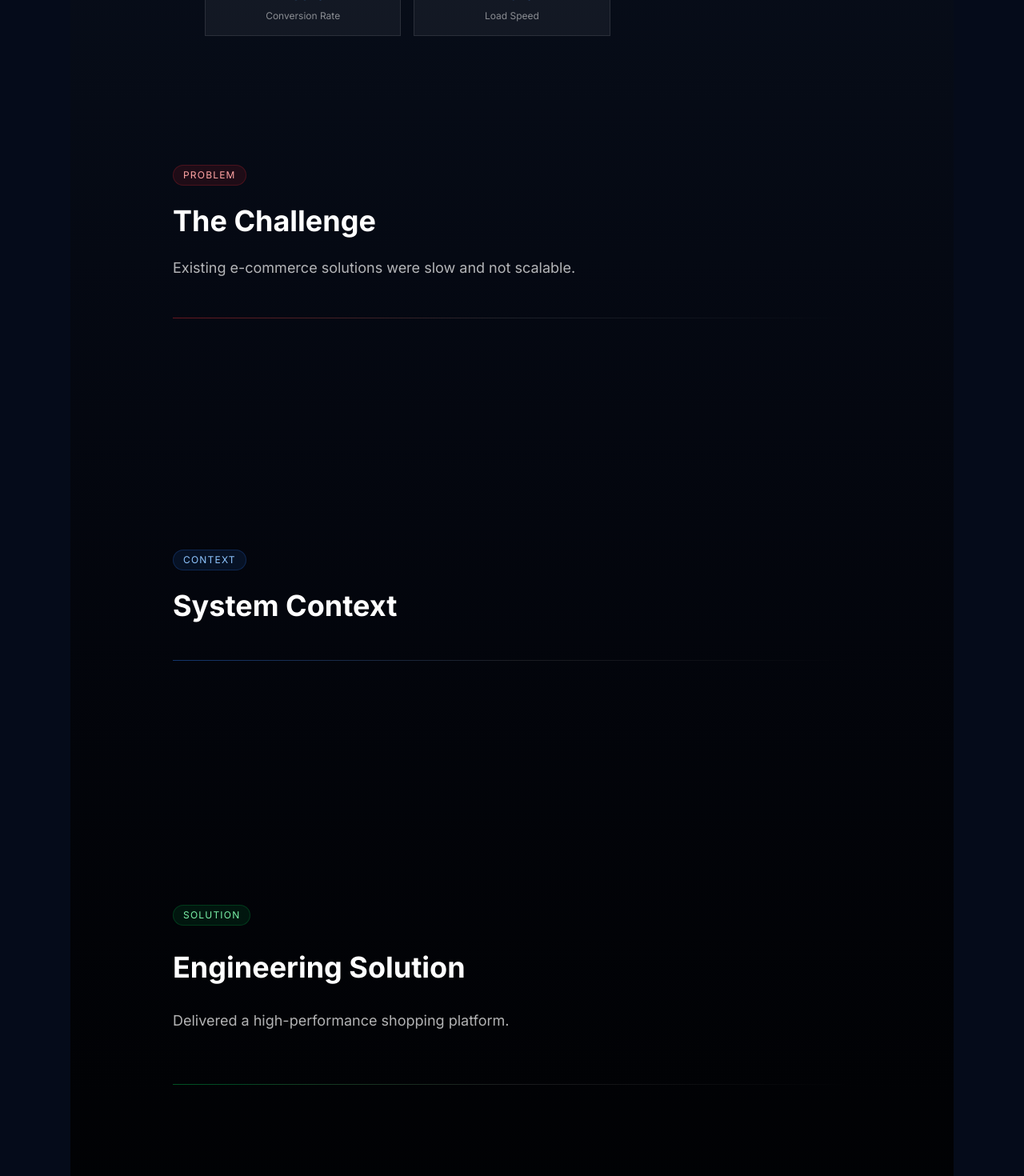
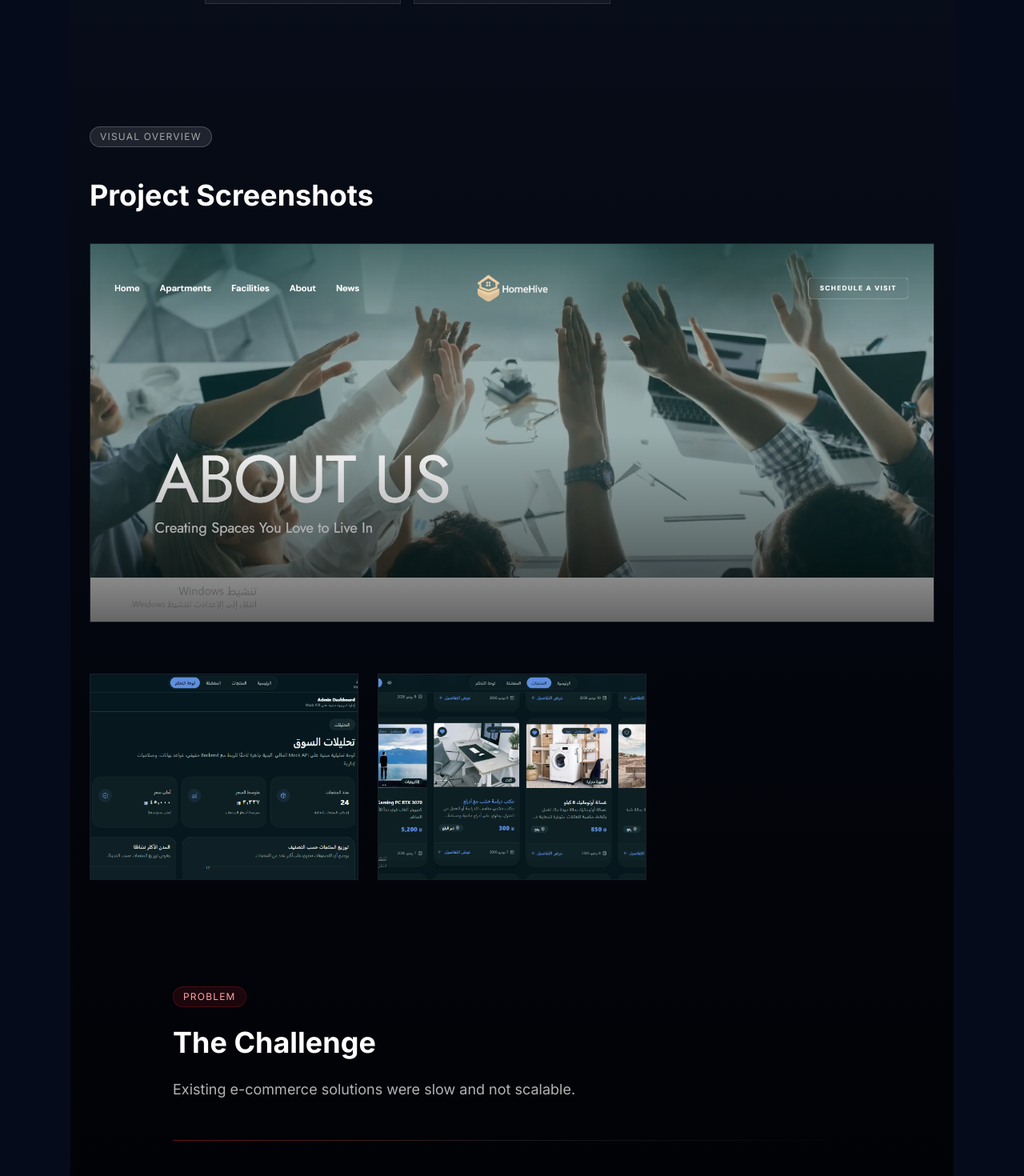
Before and after one commit to odaysaad2003-png/portfolio-SaaS, a Next.js app: page /projects/hom-hive in a window 1280 px wide. Shown: the part 600-2070 px from the top of the page at 80% size. Built offline with nearby package versions, Linux system fonts and the light colour scheme.

Commit message:
edit progrct details page

```diff
--- a/src/features/projects/case-study/components/case-study-architecture.tsx
+++ b/src/features/projects/case-study/components/case-study-architecture.tsx
@@ -6,7 +6,7 @@ type Props = {
 
 export function CaseStudyArchitecture({data}: Props) {
     return (
-        <section className="relative py-24">
+        <section className="relative py-5">
             <div className="max-w-4xl mx-auto px-6 space-y-8">
                 {/* Label */}
                 <div className="inline-flex items-center px-3 py-1 rounded-full bg-purple-500/10 border border-purple-500/20 text-purple-300 text-xs uppercase tracking-widest">
--- a/src/features/projects/case-study/components/case-study-context.tsx
+++ b/src/features/projects/case-study/components/case-study-context.tsx
@@ -6,7 +6,7 @@ type Props = {
 
 export function CaseStudyContext({data}: Props) {
     return (
-        <section className="relative py-20">
+        <section className="relative py-10">
             <div className="max-w-4xl mx-auto px-6 space-y-6">
                 {/* Label */}
                 <div className="inline-flex items-center px-3 py-1 rounded-full bg-blue-500/10 border border-blue-500/20 text-blue-300 text-xs uppercase tracking-widest">
--- a/src/features/projects/case-study/components/case-study-hero.tsx
+++ b/src/features/projects/case-study/components/case-study-hero.tsx
@@ -8,7 +8,7 @@ type Props = {
 
 export function CaseStudyHero({data}: Props) {
     return (
-        <section className="relative overflow-hidden py-20">
+        <section className="relative overflow-hidden py-10">
             {/* Background Glow */}
             <div className="absolute inset-0 -z-10">
                 <div className="absolute top-[-120px] left-1/2 -translate-x-1/2 w-[500px] h-[500px] bg-blue-500/20 blur-[120px] rounded-full" />
--- /dev/null
+++ b/src/features/projects/case-study/components/case-study-images.tsx
@@ -0,0 +1,57 @@
+"use client";
+
+import {CaseStudy} from "../../engine/project-mapper";
+
+type Props = {
+    data: CaseStudy;
+};
+
+export function CaseStudyImages({data}: Props) {
+    if (!data.images?.length) return null;
+
+    const [featured, ...rest] = data.images;
+
+    return (
+        <section className="relative py-28">
+            <div className="max-w-6xl mx-auto px-6 space-y-10">
+                {/* Label */}
+                <div className="inline-flex items-center px-3 py-1 rounded-full bg-white/10 border border-white/20 text-white/60 text-xs uppercase tracking-widest">
+                    Visual Overview
+                </div>
+
+                {/* Title */}
+                <h2 className="text-3xl md:text-4xl font-bold">Project Screenshots</h2>
+
+                {/* FEATURED IMAGE */}
+                <div className="relative group overflow-hidden rounded-2xl border border-white/10">
+                    <img
+                        src={featured.url}
+                        alt={featured.alt || "featured image"}
+                        className="w-full object-cover transition-transform duration-700 group-hover:scale-105"
+                    />
+
+                    {/* overlay glow */}
+                    <div className="absolute inset-0 bg-gradient-to-t from-black/60 via-transparent to-transparent" />
+                </div>
+
+                {/* GRID IMAGES */}
+                {rest.length > 0 && (
+                    <div className="grid grid-cols-1 md:grid-cols-3 gap-6 pt-6">
+                        {rest.map((img, i) => (
+                            <div key={i} className="relative overflow-hidden rounded-xl border border-white/10 group">
+                                <img
+                                    src={img.url}
+                                    alt={img.alt || "project image"}
+                                    className="w-full h-64 object-cover transition-transform duration-500 group-hover:scale-110"
+                                />
+
+                                {/* hover overlay */}
+                                <div className="absolute inset-0 bg-black/0 group-hover:bg-black/20 transition" />
+                            </div>
+                        ))}
+                    </div>
+                )}
+            </div>
+        </section>
+    );
+}
--- a/src/features/projects/case-study/components/case-study-metrics.tsx
+++ b/src/features/projects/case-study/components/case-study-metrics.tsx
@@ -6,7 +6,7 @@ type Props = {
 
 export function CaseStudyMetrics({data}: Props) {
     return (
-        <section className="relative py-28">
+        <section className="relative py-0">
             <div className="max-w-5xl mx-auto px-6 space-y-10">
                 {/* Label */}
                 <div className="inline-flex items-center px-3 py-1 rounded-full bg-blue-500/10 border border-blue-500/20 text-blue-300 text-xs uppercase tracking-widest">
--- /dev/null
+++ b/src/features/projects/case-study/components/case-study-motion-wrapper.tsx
@@ -0,0 +1,15 @@
+"use client";
+
+import {motion} from "framer-motion";
+
+export function CaseStudyMotionWrapper({children}: {children: React.ReactNode}) {
+    return (
+        <motion.div
+            initial={{opacity: 0, y: 20}}
+            animate={{opacity: 1, y: 0}}
+            transition={{duration: 0.6, ease: "easeOut"}}
+        >
+            {children}
+        </motion.div>
+    );
+}
--- a/src/features/projects/case-study/components/case-study-problem.tsx
+++ b/src/features/projects/case-study/components/case-study-problem.tsx
@@ -6,7 +6,7 @@ type Props = {
 
 export function CaseStudyProblem({data}: Props) {
     return (
-        <section className="relative py-20">
+        <section className="relative py-5">
             <div className="max-w-4xl mx-auto px-6 space-y-6">
                 {/* Section Label */}
                 <div className="inline-flex items-center px-3 py-1 rounded-full bg-red-500/10 border border-red-500/20 text-red-300 text-xs uppercase tracking-widest">
--- a/src/features/projects/case-study/components/case-study-solution.tsx
+++ b/src/features/projects/case-study/components/case-study-solution.tsx
@@ -6,7 +6,7 @@ type Props = {
 
 export function CaseStudySolution({data}: Props) {
     return (
-        <section className="relative py-24">
+        <section className="relative py-5">
             <div className="max-w-4xl mx-auto px-6 space-y-8">
                 {/* Label */}
                 <div className="inline-flex items-center px-3 py-1 rounded-full bg-green-500/10 border border-green-500/20 text-green-300 text-xs uppercase tracking-widest">
--- a/src/features/projects/case-study/layout/case-study-layout.tsx
+++ b/src/features/projects/case-study/layout/case-study-layout.tsx
@@ -6,6 +6,8 @@ import {CaseStudyContext} from "../components/case-study-context";
 import {CaseStudySolution} from "../components/case-study-solution";
 import {CaseStudyArchitecture} from "../components/case-study-architecture";
 import {CaseStudyMetrics} from "../components/case-study-metrics";
+import {CaseStudyMotionWrapper} from "../components/case-study-motion-wrapper";
+import {CaseStudyImages} from "../components/case-study-images";
 
 type Props = {
     data: CaseStudy;
@@ -14,25 +16,32 @@ type Props = {
 export function CaseStudyLayout({data}: Props) {
    return (
        <main className="relative min-h-screen bg-gradient-to-b from-[#0B1220] to-black text-white">
-            {/* HERO */}
+           <CaseStudyMotionWrapper>
                <CaseStudyHero data={data} />
+           </CaseStudyMotionWrapper>
+           <CaseStudyMotionWrapper>
+               <CaseStudyImages data={data} />
+           </CaseStudyMotionWrapper>
+           <div className="space-y-32 pb-32">
+               <CaseStudyMotionWrapper>
+                   <CaseStudyProblem data={data} />
+               </CaseStudyMotionWrapper>
 
-            {/* STORY FLOW */}
-            <div className="space-y-32 pb-32">
-                {/* PROBLEM */}
-                <CaseStudyProblem data={data} />
+               <CaseStudyMotionWrapper>
+                   <CaseStudyContext data={data} />
+               </CaseStudyMotionWrapper>
 
-                {/* CONTEXT */}
-                <CaseStudyContext data={data} />
+               <CaseStudyMotionWrapper>
+                   <CaseStudySolution data={data} />
+               </CaseStudyMotionWrapper>
 
-                {/* SOLUTION */}
-                <CaseStudySolution data={data} />
+               <CaseStudyMotionWrapper>
+                   <CaseStudyArchitecture data={data} />
+               </CaseStudyMotionWrapper>
 
-                {/* ARCHITECTURE */}
-                <CaseStudyArchitecture data={data} />
-
-                {/* METRICS (Impact Layer) */}
+               <CaseStudyMotionWrapper>
                    <CaseStudyMetrics data={data} />
+               </CaseStudyMotionWrapper>
            </div>
        </main>
    );
```
Lines whose indentation alone changed are shown as unchanged.
